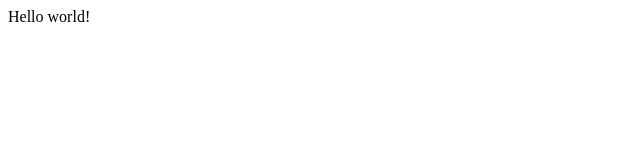
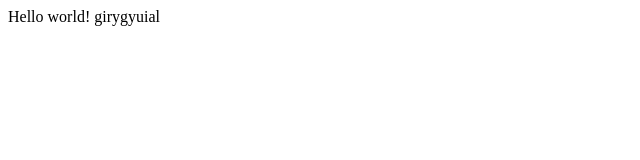
Before and after one commit to HIWIG/test, a plain HTML site: page index.html in a window 1280 px wide. Shown: the full height of the page, 0-640 px from the left. Drawn offline with Linux system fonts and the light colour scheme.

Commit message:
Update index.html

```diff
--- a/index.html
+++ b/index.html
@@ -5,6 +5,7 @@
     <title>Title</title>
 </head>
 <body>
-Hello world!
+Hello world! girygyuial
+
 </body>
 </html>
```
